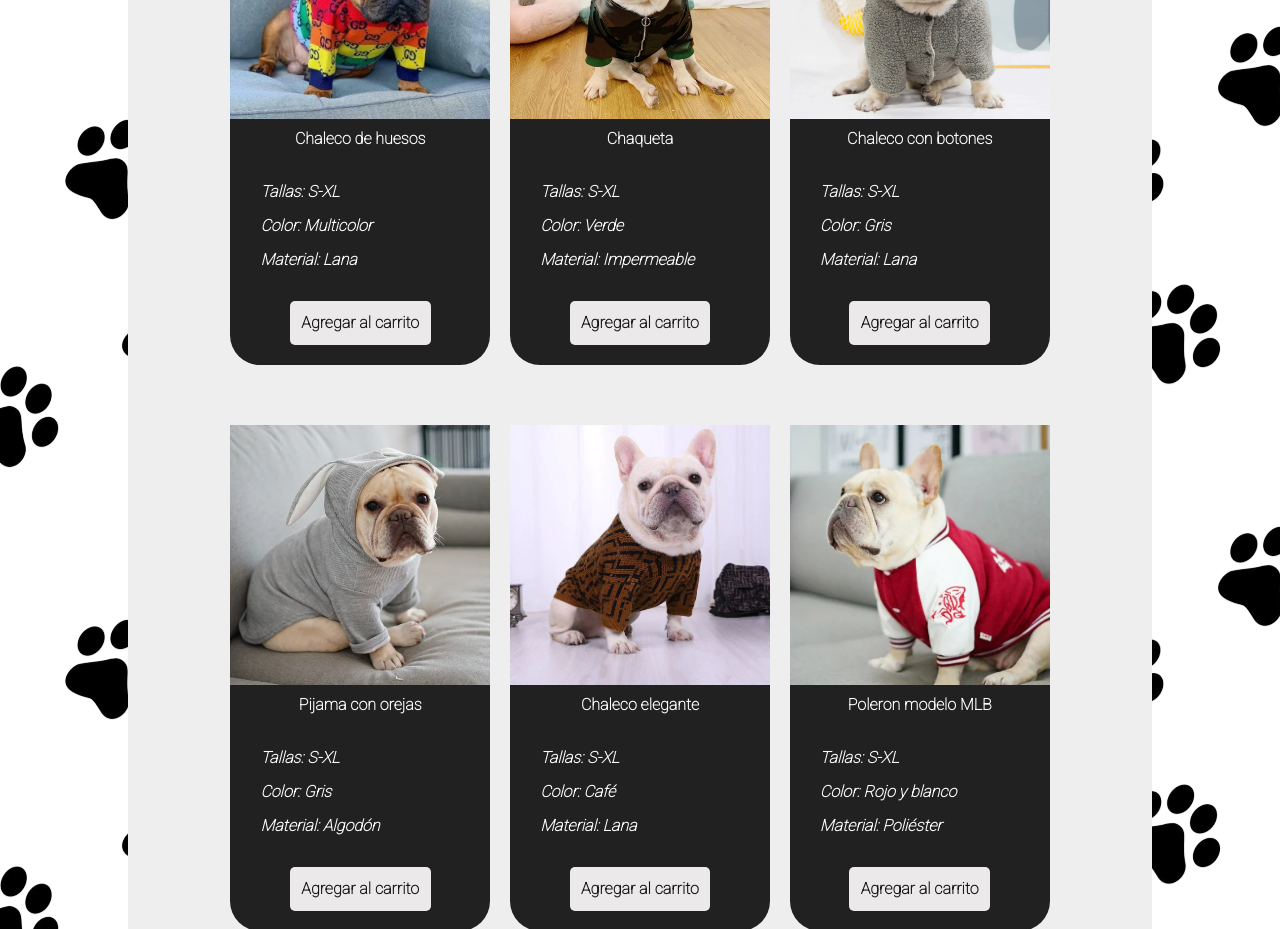
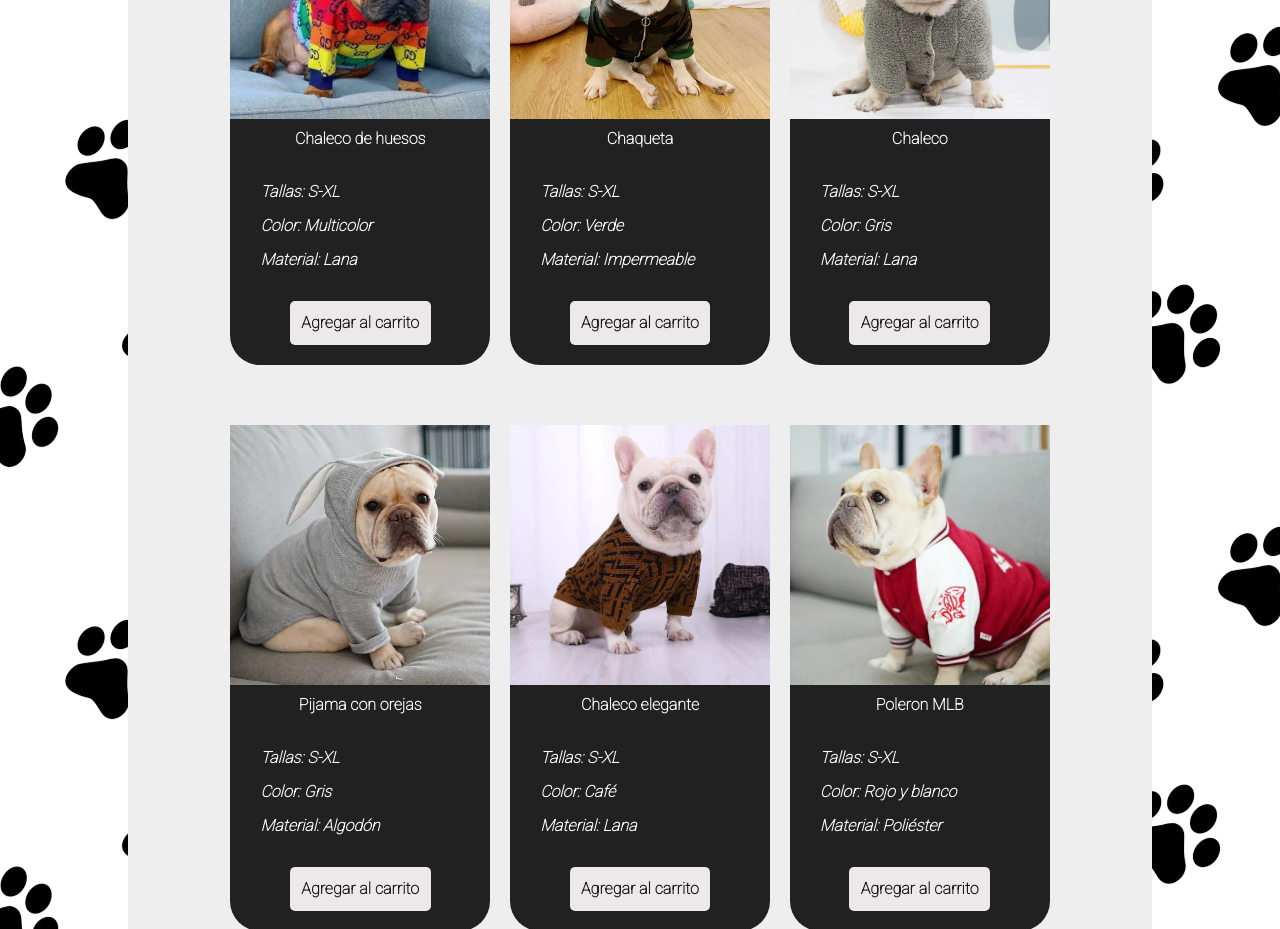
Before and after one commit to SebalticaZz/Pre-Entrega3, a website: page html/ropa.html in a window 1280 px wide. Shown: the part 1580-2509 px from the top of the page. Drawn offline with nearby package versions, Linux system fonts and the light colour scheme.

Commit message:
final final

```diff
--- a/html/ropa.html
+++ b/html/ropa.html
@@ -194,7 +194,7 @@
                 <article class="producto">
                     <img src="../img/ropa/ropa9.webp" alt="Imagen Ropa Muestra">
                     <div class="tituloProducto">
-                        <h3>Chaleco con botones</h3>
+                        <h3>Chaleco</h3>
                     </div>
                     <div class="descripcionProducto">
                         <p>Tallas: S-XL</p>
@@ -239,7 +239,7 @@
                 <article class="producto">
                     <img src="../img/ropa/ropa12.webp" alt="Imagen Ropa  Muestra">
                     <div class="tituloProducto">
-                        <h3>Poleron modelo MLB</h3>
+                        <h3>Poleron MLB</h3>
                     </div>
                     <div class="descripcionProducto">
                         <p>Tallas: S-XL</p>
```
